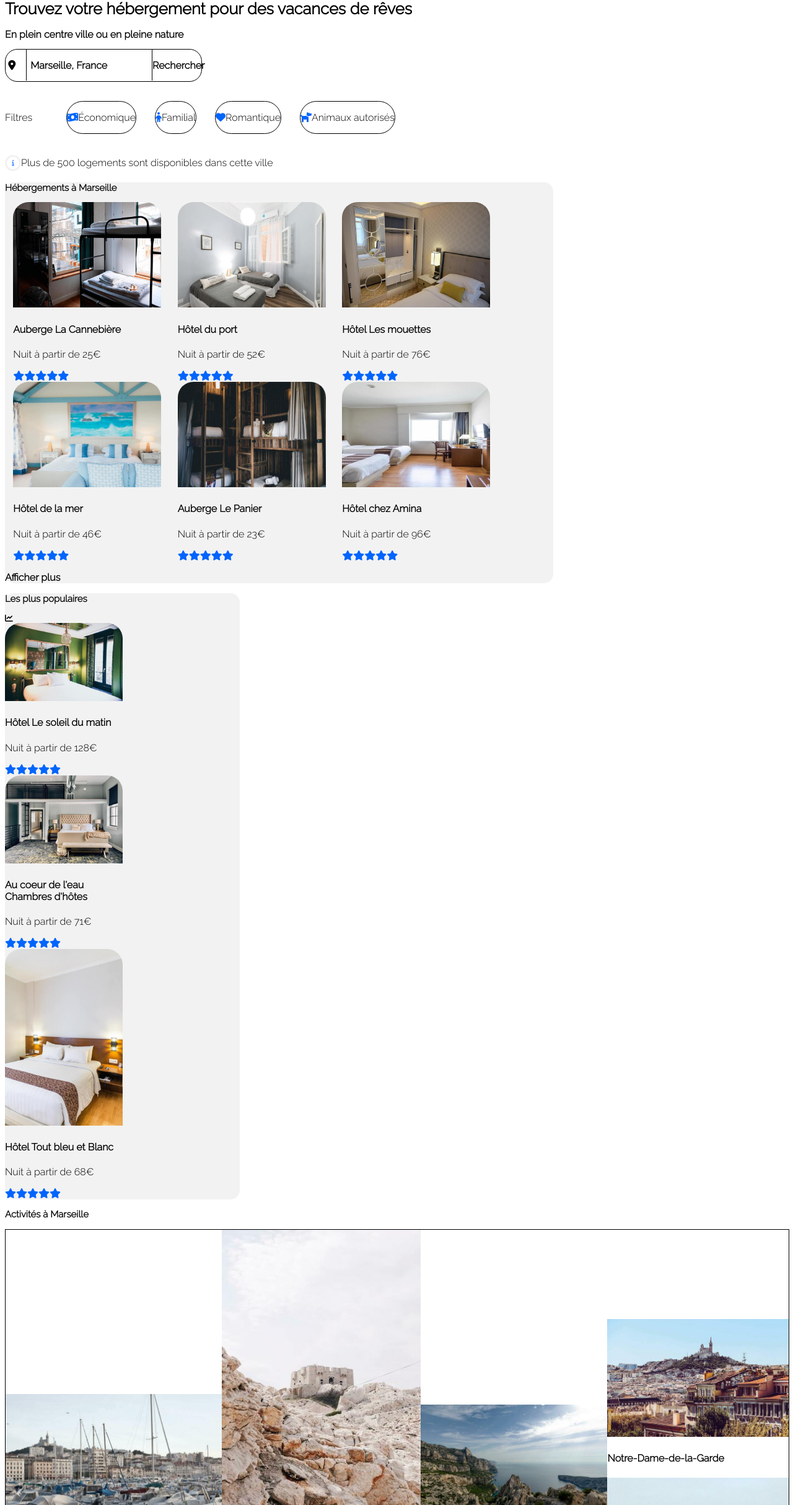
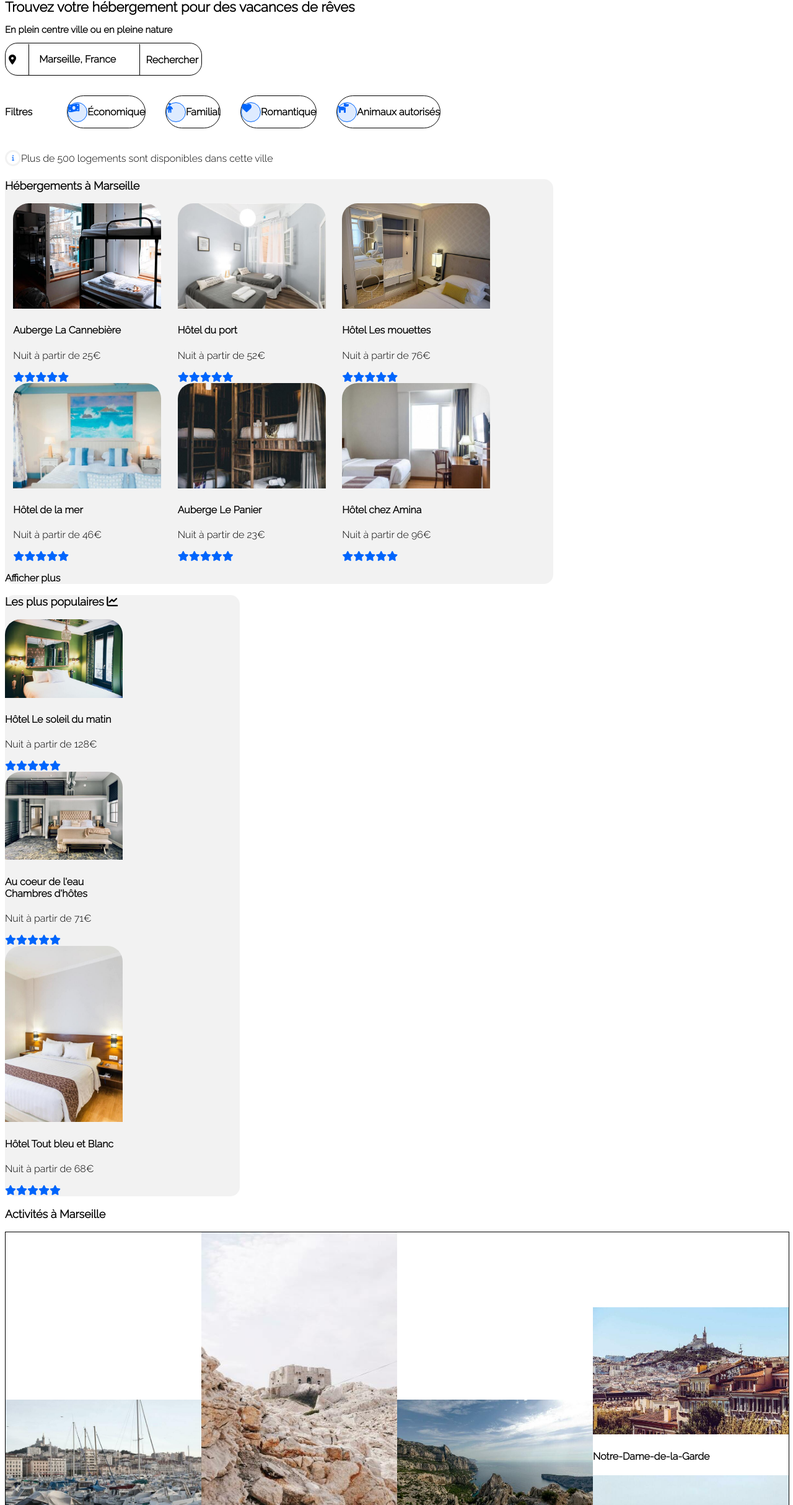
Before and after one commit to YASSERSAID-OC/P2_Said_Yasser, a plain HTML site: page index.html in a window 1280 px wide. Shown: the part 78-2506 px from the top of the page at 62% size. Drawn offline with Linux system fonts and the light colour scheme.

Commit message:
mise à jour du conteneur 3

```diff
--- a/index.html
+++ b/index.html
@@ -28,7 +28,7 @@
         </div>
 
             <div id="Recherche">
-                <div id="titre1"><h1>Trouvez votre hébergement pour des vacances de rêves</h1></div>
+                <h1>Trouvez votre hébergement pour des vacances de rêves</h1>
                 <h2>En plein centre ville ou en pleine nature</h2>
                 <div id="Localisation">
                     <div class="gps"><i class="fas fa-map-marker-alt"></i></div><div class="ville"><p>Marseille, France</div></p><div class="recherche"><p>Rechercher</p></div>
@@ -37,10 +37,10 @@
                 <div id="Filtres">
                     <p>Filtres</p>
                     <ul class="ul2">
-                       <div id="filtre"><li class="filtre2"><i class="fas fa-money-bill-wave"></i><p>Économique</p></li></div>
-                       <div id="filtre"><li class="filtre2"><i class="fas fa-child"></i><p>Familial</p></li></div>
-                       <div id="filtre"><li class="filtre2"><i class="fas fa-heart"></i><p>Romantique</p></li></div>
-                       <div id="filtre"><li class="filtre2"><i class="fas fa-dog"></i><p>Animaux autorisés</p></li></div>
+                       <div id="filtre"><li class="filtre2"><i class="fas fa-money-bill-wave"></i> <p>Économique</p></li></div>
+                       <div id="filtre"><li class="filtre2"><i class="fas fa-child"></i> <p>Familial</p></li></div>
+                       <div id="filtre"><li class="filtre2"><i class="fas fa-heart"></i> <p>Romantique</p></li></div>
+                       <div id="filtre"><li class="filtre2"><i class="fas fa-dog"></i> <p>Animaux autorisés</p></li></div>
                     </ul>
                 </div>
                 <div id="Infos">
@@ -48,7 +48,7 @@
                 </div>
             </div>
         <div id="background1">
-               <div id="titre1"><h3>Hébergements à Marseille</h3></div>
+            <h3>Hébergements à Marseille</h3>
                 <div id="conteneur1">
                     <article class="article1">
                         <img class="img1" src=".\images\hebergements\4_small\1.jpg" alt="image Auberge La Cannebière" title="Auberge La Cannebière" class="cover">
@@ -90,7 +90,7 @@
                 <p><strong> Afficher plus</strong></p>
         </div>
         <div id="background2">
-            <div id="titre1"><a><h3>Les plus populaires</h3><d><i class="fas fa-chart-line"></i></a></div>
+            <h3>Les plus populaires<d> <i class="fas fa-chart-line"></i></h3>
                 <div id="conteneur2">
                     <article class="article2">
                         <img class="img2" src=".\images\hebergements\4_small\7.jpg" alt="image Hôtel Le soleil du matin" title="Hôtel Le soleil du matin" class="cover">
@@ -115,14 +115,14 @@
         <div id="background3">
             <div id="titre1"><h3>Activités à Marseille</h3></div>
                 <div id="conteneur3">
-                    <div>
-                        <article>
+                    <div id="vieux">
+                        <article class="article3">
                             <img class="img3" src=".\images\activites\4_small\1.jpg" alt="image Vieux Port" title="Vieux Port">
                             <h4>Vieux Port</h4>
                         </article>
                     </div>
-                    <div>
-                        <article>
+                    <div id="fort">
+                        <article class="article4">
                             <img class="img3" src=".\images\activites\4_small\2.jpg" alt="image Fort de Pomègues" title="Fort de Pomègues">
                             <h4>Fort de Pomègues</h4>
                         </article>
@@ -131,14 +131,14 @@
                             <h4>Îles du Frioul</h4>
                         </article>
                     </div>
-                    <div>
-                        <article>
+                    <div id="parc">
+                        <article class="article3" >
                             <img class="img3" src=".\images\activites\4_small\4.jpg" alt="image Parc National des Calanques" title="Parc National des Calanques">
                             <h4>Parc National des Calanques</h4>
                         </article>
                     </div>
-                    <div>
-                        <article>
+                    <div id="notre">
+                        <article class="article5">
                             <img class="img3" src=".\images\activites\4_small\5.jpg" alt="image Notre-Dame-de-la-Garde" title="Notre-Dame-de-la-Garde">
                             <h4>Notre-Dame-de-la-Garde</h4>
                         </article>
--- a/style.css
+++ b/style.css
@@ -3,19 +3,28 @@ body, html
     font-family: 'Raleway', sans-serif;
 
 }
-#titre1
+h1
 {
-    font-size: 0.8em; /* Titres de 40 pixels */
+    font-size: 22px; /* Titres de 22 pixels */
+    font-weight: bold;
 }
 h2
 {
-    font-size: 1em; /* Titres de 40 pixels */
+    font-size: 15px; /* Titres de 15 pixels */
+}
+h3
+{
+    font-size: 18px; /* Titres de 18 pixels */
+    font-weight: bold;
 }
 .ul1
 {
     list-style-type: none;
     display: flex;
-    justify-content: flex-end;
+    justify-content: space-between;
+    margin-left: 70%;
+    margin-right: 5%;
+    align-items: center;
 }
 .nav1
 {
@@ -59,31 +68,30 @@ h2
 {
     border-right: 1px solid black;
     height: 50px;
-    width: 5%;
     display: inline-block;
     display: flex;
     justify-content: center;
     align-items: center;
-    margin-left: 1%;
-    padding-right: 5%;
+    padding-right: 6.5%;
 }
 .ville
 {
-    width: 70%;
     display: flex;
     display: inline-block;
     justify-content: center;
     margin-left: 2%;
+    margin-right: 12%;
+    padding-left: 3%;
 }
 .recherche
 {
     border-left: 1px solid black;
     height: 50px;
-    width: 25%;
     display: flex;
     display: inline-block;
     justify-content: center;
     align-items: center;
+    padding-left: 3%;
 }
 
 #Filtres
@@ -92,21 +100,36 @@ h2
     list-style-type: none;
     display: flex;
     justify-content: flex-start;
-    width: 70%;
+    width: 90%;
+    height: 90%;
     align-items: center;
+    font-weight: bold;
+
 }
 
 #filtre
 {
     border: 1px solid;
-    border-radius:30px;
-    margin: 15px;
+    border-radius: 30px;
+    margin-top: 14px;
     align-items: center;
+    margin: 16px;
 }
 
 .fa-money-bill-wave, .fa-child, .fa-heart, .fa-dog
 {
     color: #0065FC;
+    background-color: #DEEBFF;
+}
+.fa-money-bill-wave, .fa-child, .fa-heart, .fa-dog
+{
+
+    border: 1px solid;
+    border-radius: 45px;
+    background-color: #DEEBFF;
+    width: 30px;
+    height: 30px;
+    align-items: center;
 }
 
 #Infos
@@ -130,10 +153,7 @@ h2
     font-size: 0.6em;
     color: #0065FC;
 }
-.cover
-{
-    object-fit: cover;
-}
+
 #background1
 {
     background-color: #F2F2F2;
@@ -161,6 +181,7 @@ h2
     border-top-left-radius: 25px;
     border-top-right-radius: 25px;
     height: 170px;
+    object-fit: cover;
 }
 .etoile
 {
@@ -192,6 +213,7 @@ h2
     height: 100%;
     border-top-left-radius: 25px;
     border-top-right-radius: 25px;
+    object-fit: cover;
 }
 #conteneur3
 {
@@ -206,6 +228,52 @@ h2
 {
     width: 100%;
 }
+
+.article3 /* vieux port et parc national des calanques */
+{
+    width: 100%;
+    height: 100%;
+}
+#vieux
+{
+    width: 100%;
+    height: 100%;
+}
+#parc
+{
+    width: 100%;
+    height: 100%;
+}
+.article4 /* Fort de pomègues et iles du frioul */
+{
+    width: 100%;
+    height: 100%;
+}
+#fort
+{
+    width: 100%;
+    height: 100%;;
+}
+.article5 /*Notre dame de la garde et parc long champ*/
+{
+    width: 100%;
+    height: 100%;
+}
+#notre
+{
+    width: 100%;
+    height: 100%;
+}
+
+#basdepage
+{
+    display: flex;
+    justify-content: space-between;
+    align-items: center;
+    width: 90%;
+    background-color: #F2F2F2;
+    opacity: 1;
+}
 footer
 {
     list-style-type: none;
@@ -215,12 +283,3 @@ footer
     background-color: #F2F2F2;
     opacity: 1;
 }
-#basdepage
-{
-    display: flex;
-    justify-content: space-between;
-    align-items: center;
-    width: 90%;
-    background-color: #F2F2F2;
-    opacity: 1;
-}
```
